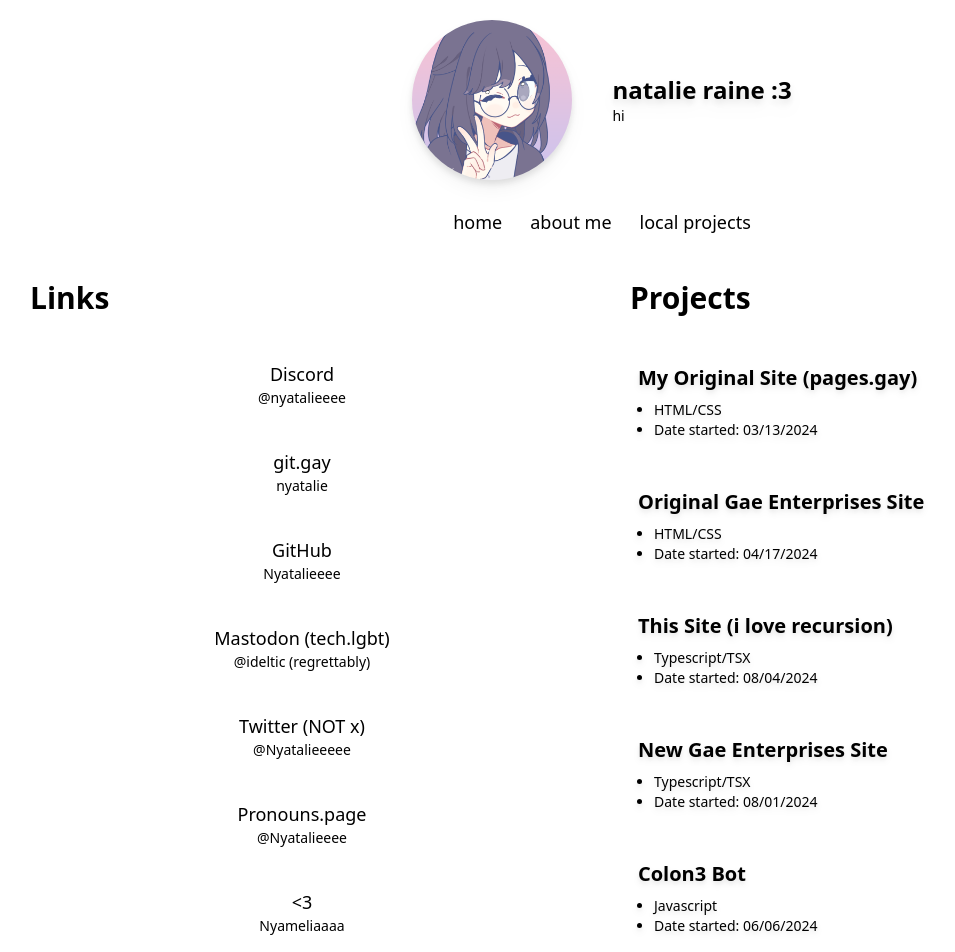
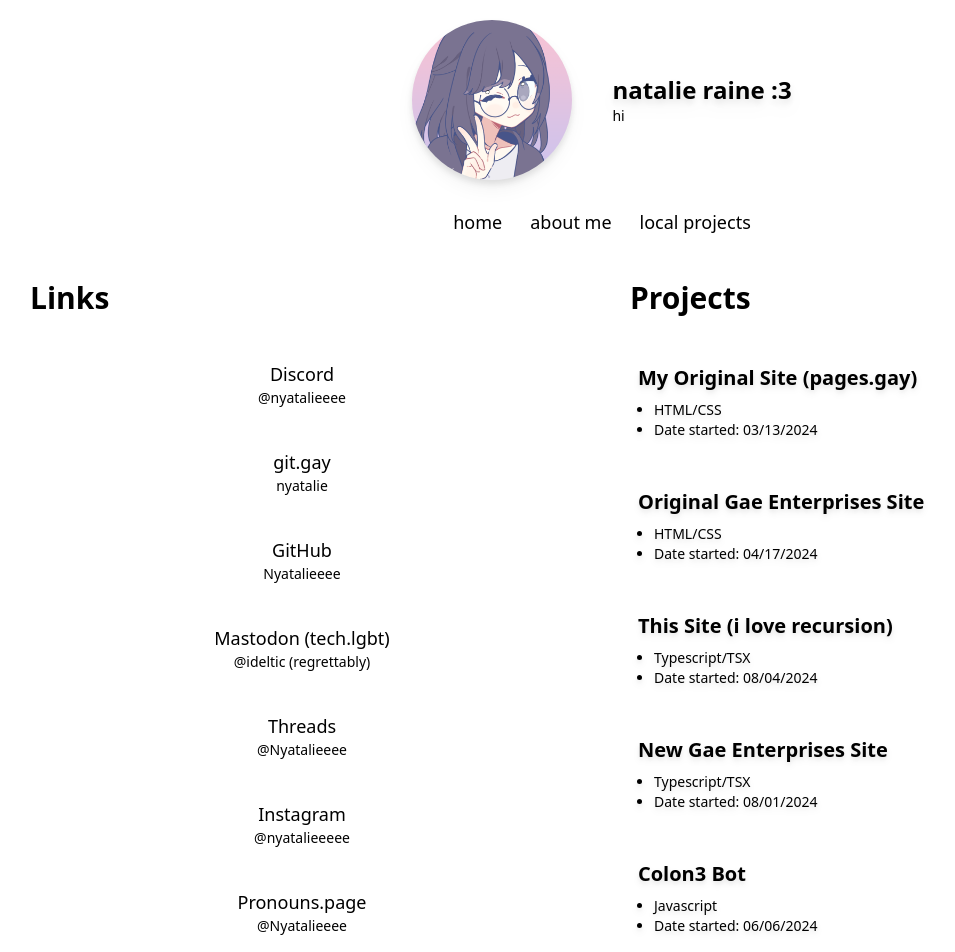
Before and after one commit to Meowcelinee/website, a Next.js app: page / in a window 1280 px wide. Shown: the top 952 px of the page, without its empty margins (38-993 px from the left). Built offline with nearby package versions, Linux system fonts and the light colour scheme; what @catppuccin/tailwindcss would draw is missing.

Commit message:
remove twitter

```diff
--- a/src/data/linkData.ts
+++ b/src/data/linkData.ts
@@ -25,9 +25,14 @@ const links: LinkItem[] = [
         username: '@ideltic (regrettably)',
     },
     {
-        name: 'Twitter (NOT x)',
-        link: 'https://x.com/Nyatalieeeee',
-        username: '@Nyatalieeeee',
+        name: 'Threads',
+        link: 'https://www.threads.net/@nyatalieeeee',
+        username: '@Nyatalieeee',
+    },
+    {
+        name: 'Instagram',
+        link: 'https://www.instagram.com/nyatalieeeee/',
+        username: '@nyatalieeeee',
     },
     {
         name: 'Pronouns.page',
```
